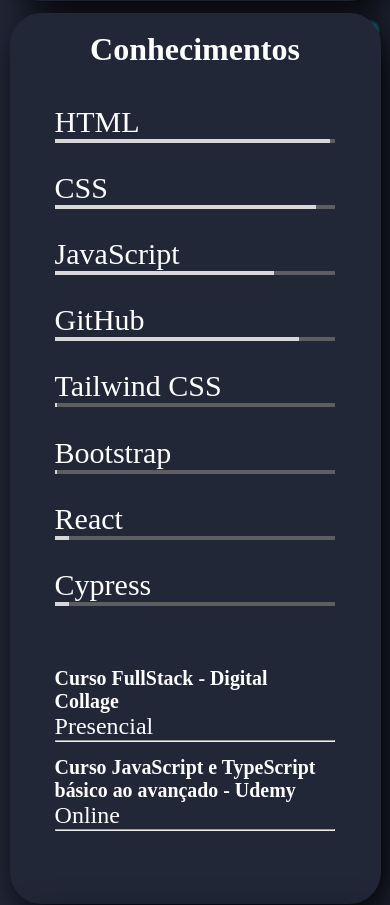
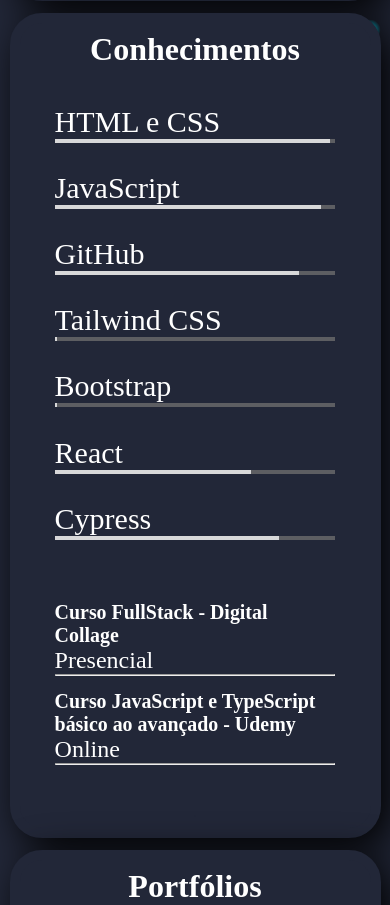
Before and after one commit to Caio-Vale/Portfolio, a plain HTML site: page index.html in a window 390 px wide. Shown: the part 875-1780 px from the top of the page. Drawn offline with Linux system fonts and the light colour scheme.

Commit message:
ajustes html e css

```diff
--- a/index.html
+++ b/index.html
@@ -46,10 +46,8 @@
             <h2 class="titulo" id="conhecimento">Conhecimentos</h2>
             <div class="containerXp">
                 <div class="nivel">
-                    <div>HTML</div>
+                    <div>HTML e CSS</div>
                     <div class="barraDeRolagem" id="html"></div>
-                    <div>CSS</div>
-                    <div class="barraDeRolagem" id="css"></div>
                     <div>JavaScript</div>
                     <div class="barraDeRolagem" id="javascript"></div>
                     <div>GitHub</div>
--- a/styelePortifolio.css
+++ b/styelePortifolio.css
@@ -386,7 +386,7 @@ footer {
     }
 
     .bannerXp #javascript::before {
-        width: 78%;
+        width: 95%;
         transition: 2s;
     }
 
@@ -401,12 +401,12 @@ footer {
     }
 
     .bannerXp #react::before {
-        width: 5%;
+        width: 70%;
         transition: 2s;
     }
 
     .bannerXp #cypress::before {
-        width: 5%;
+        width: 80%;
         transition: 2s;
     }
 
```
